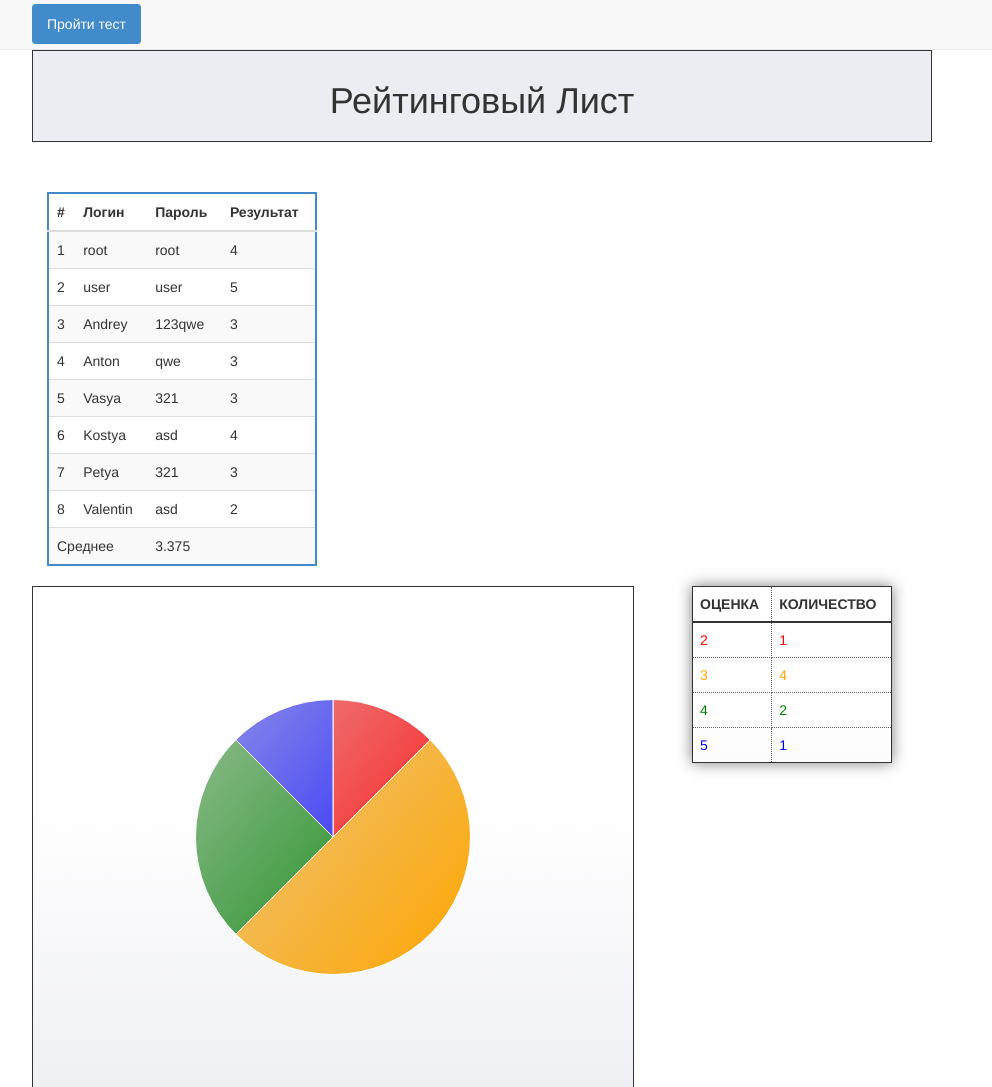
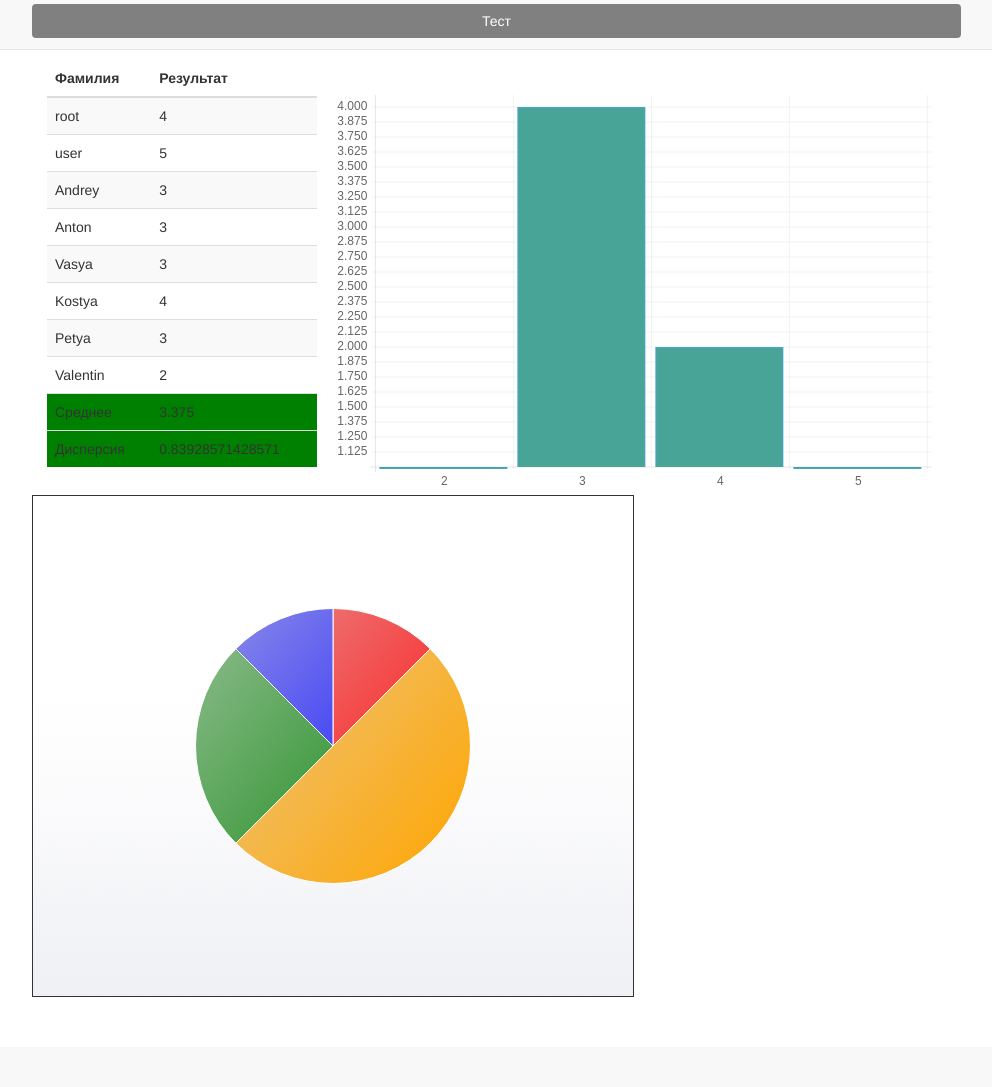
Before and after one commit to AstafievAndrey/knitu_test, a PHP site: page / in a window 1280 px wide. Shown: the top 1087 px of the page, without its empty margins (158-1150 px from the left). After the commit the page ends 997 px from the top, so only its background shows below. Run offline with PHP 8.4, Linux system fonts and the light colour scheme; data comes from the database, SQL or seed files in the repository.

Commit message:
второй вариант теста

```diff
--- a/autorize.php
+++ b/autorize.php
@@ -1,7 +1,7 @@
 <?php
 require 'class.php';
-if (isset($_POST['login']) && isset($_POST['pass'])){
+if (isset($_POST['login'])){
     $con = Db::getInstance();
-    $con->autorize($_POST['login'],$_POST['pass']);
+    $con->autorize($_POST['login']);
 }
 ?>
--- a/class.php
+++ b/class.php
@@ -34,6 +34,7 @@ class Db{
     }
     function saveRating($login,$rating){
         if ($rating<2) $rating=2;
+        $this->_db->exec('SET NAMES utf8');
         $sql="UPDATE Users SET rating=$rating WHERE login='$login'";
         $this->_db->exec($sql);
     }
@@ -44,10 +45,11 @@ class Db{
         $result = $sth->fetchall();
         return $result;
     }
-    function autorize($login,$pass){
-        $sql="select count(*) from Users where login='$login' and password='$pass'";
-        $aut=$this->_db->query($sql)->fetch(PDO::FETCH_NUM);
-        if ((int)$aut[0]==1) {
+    function autorize($login){
+        $this->_db->exec('SET NAMES utf8');
+        $sql="INSERT INTO Users (login) VALUES ('$login')";
+        $aut=$this->_db->exec($sql);
+        if ((int)$aut==1) {
             $_SESSION['aut']="yes";
             $_SESSION['rating']=0;
             $_SESSION['count']=0;
--- a/index.php
+++ b/index.php
@@ -5,9 +5,13 @@ $users=$sh->showList();
 $rating=$sh->ratingDiag();
 $k=0;
 $ratsum=0;
+$disp=0;
 foreach ($rating as $value) {
     $ratsum=$ratsum+$value['rating']*$value['count'];
     $k=$k+$value['count'];
+}
+foreach ($users as $value) {
+    $disp=$disp+pow(($value['rating']-$ratsum/$k),2);
 }
 ?>
 <!DOCTYPE html>
@@ -29,36 +33,51 @@ foreach ($rating as $value) {
 <nav class="navbar navbar-default navbar-fixed-top" role="navigation">
     <div id="container">
     <ul class="nav nav-pills" style="margin-top:4px;">
-         <li role="presentation" class="active"><a href="signin.php">Пройти тест</a></li>
+         <li role="presentation" class="active" ><a style="background:grey;padding:7px 450px;" href="signin.php">Тест</a></li>
     </ul>
     </div>
 </nav>
 <div id="container">
-<div class="wideBox" style="margin-top:10px;">
-    <h1>Рейтинговый Лист</h1>
-</div>
-<div class="col-md-6" style="width:300px;">
-            <table class="table table-striped" style="border:2px solid #428bca;">
+<div class="col-md-6" style="width:300px;margin-top:20px;">
+            <table class="table table-striped" style="">
                 <thead>
             <tr>
-                <th>#</th>
-                <th>Логин</th>
-                <th>Пароль</th>
+                <th>Фамилия</th>
                 <th>Результат</th>
             </tr>
         </thead>
         <tbody>
                 <?php
                     foreach ($users as $user) {
-                       echo "<tr><td>$user[0]</td><td>$user[1]</td><td>$user[2]</td><td>$user[3]</td></tr>";
+                       echo "<tr><td>$user[1]</td><td>$user[3]</td></tr>";
                     }
-                    echo "<tr><td colspan='2'>Среднее</td><td colspan='2'>".$ratsum/$k."</td></tr>";
+                    echo "<tr style='background:green;'><td>Среднее</td><td colspan='2'>".$ratsum/$k."</td></tr>";
+                    echo "<tr style='background:green;'><td>Дисперсия</td><td colspan='2'>".$disp/($k-1)."</td></tr>";
                 ?>
         </tbody>
     </table>
 </div>
+<canvas id="income" width="600" height="400" style="margin-top:50px;"></canvas>
+        <script>
+            var income = document.getElementById("income").getContext("2d");
+            var barData = {
+                labels : [<?php foreach ($rating as $value) {
+                                    echo $value['rating'].",";
+                                }?>],
+                datasets : [
+                    {
+                        fillColor : "#48A497",
+                        strokeColor : "#48A4D1",
+                        data : [<?php foreach ($rating as $value) {
+                                    echo $value['count'].",";
+                                }?>]
+                    }
+                ]
+            }
+           new Chart(income).Bar(barData);
+        </script>
 <canvas id="chart" width="600" height="500"></canvas>
-<table id="chartData">
+<table id="chartData" style="display:none;">
     <tr>
       <th>Оценка</th><th>Количество</th>
     </tr>
@@ -81,25 +100,6 @@ foreach ($rating as $value) {
     }
     ?>
 </table>
-<canvas id="income" width="600" height="400"></canvas>
-        <script>
-            var income = document.getElementById("income").getContext("2d");
-            var barData = {
-                labels : [<?php foreach ($rating as $value) {
-                                    echo $value['rating'].",";
-                                }?>],
-                datasets : [
-                    {
-                        fillColor : "#48A497",
-                        strokeColor : "#48A4D1",
-                        data : [<?php foreach ($rating as $value) {
-                                    echo $value['count'].",";
-                                }?>]
-                    }
-                ]
-            }
-           new Chart(income).Bar(barData);
-        </script>
 </div>
 </body>
 </html>
```
Also changed, not shown: signin.php (+6 -6 lines).
